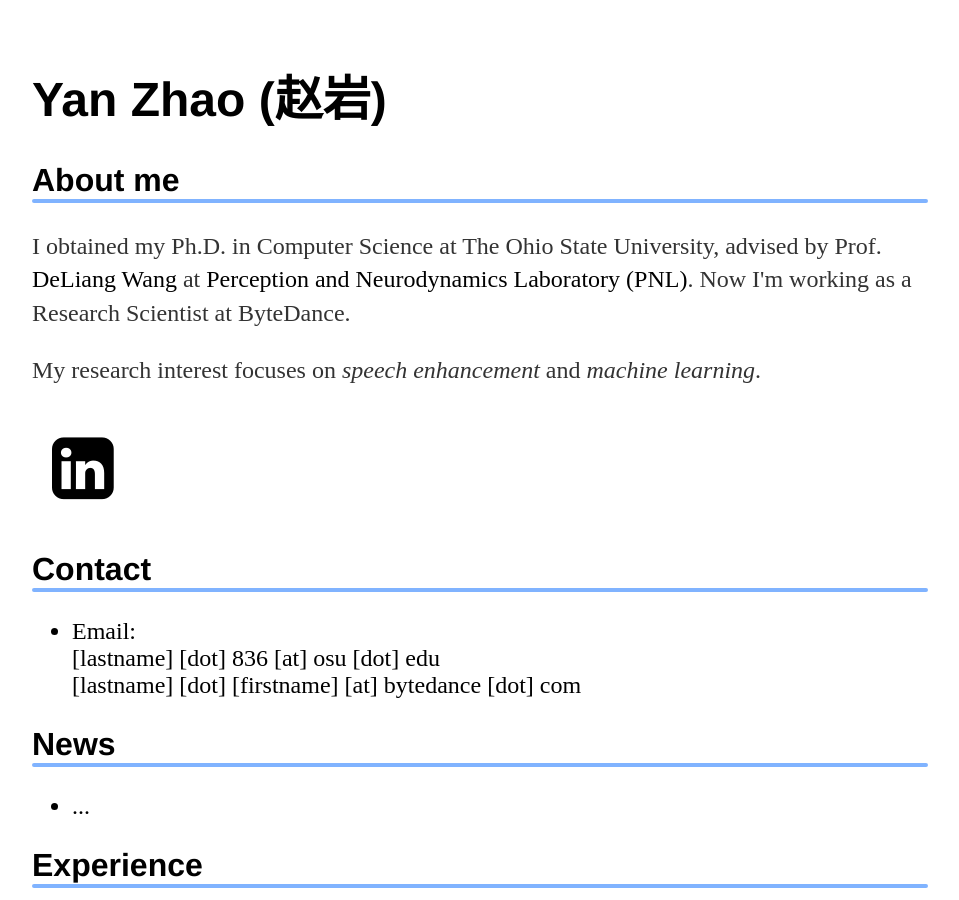
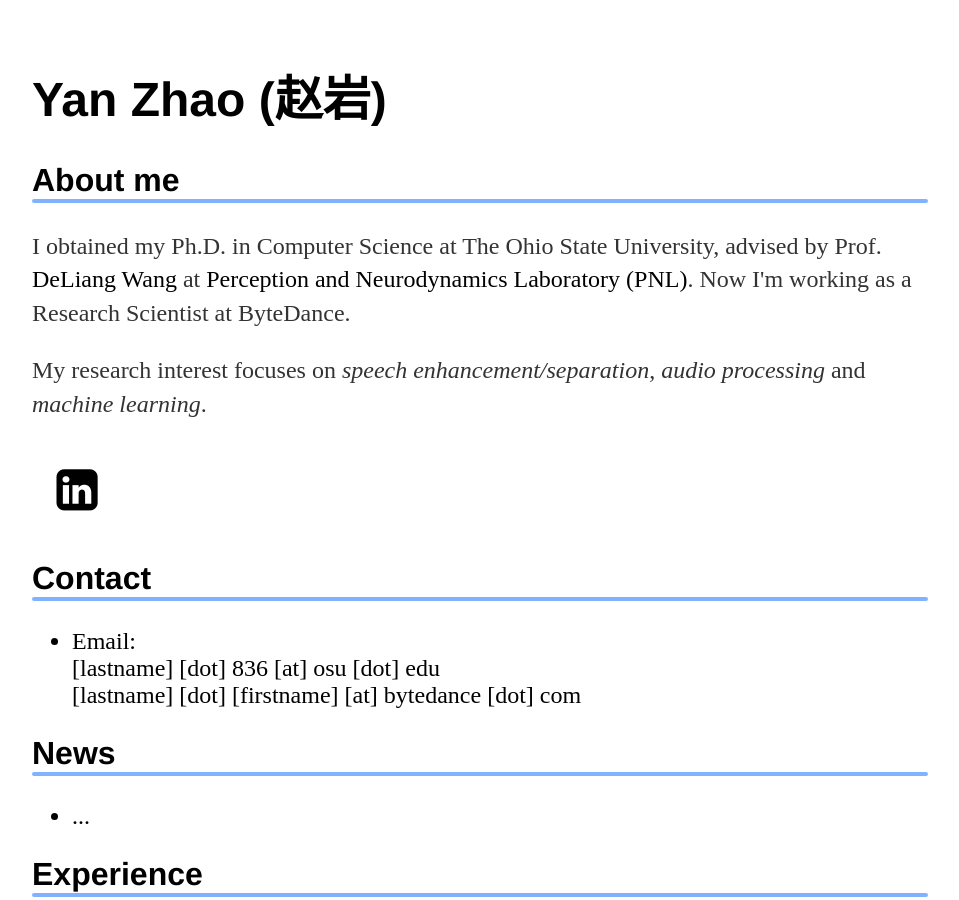
Before and after one commit to cliffzhao/cliffzhao.github.io, a Jekyll site: the page built from index.html, in a window 1280 px wide and 900 px high. Shown: the whole window, without its empty margins (160-1119 px from the left). Built offline with Jekyll 4.4.1, drawn with Linux system fonts in a browser that asks for light colours; a style sheet for code colours, icons or effects is not loaded.

Commit message:
Update index.html

```diff
--- a/index.html
+++ b/index.html
@@ -15,12 +15,10 @@
 	</p>
 
     <p>
-		My research interest focuses on <I>speech enhancement</I> and <I>machine learning</I>.
+		My research interest focuses on <I>speech enhancement/separation</I>, <I>audio processing</I> and <I>machine learning</I>.
 	</p>
 
-	<p>
-	<a href="https://www.linkedin.com/in/yan-zhao-8785a356/" target="_blank"><i class="fa fa-linkedin-square fa-3x" aria-hidden="true"></i></a> <a href="https://scholar.google.com/citations?user=cHzLMDEAAAAJ&hl=zh-CN" target="_blank"><i class="ai ai-google-scholar-square ai-3x"></i></a>
-	</p>
+	<a href="https://www.linkedin.com/in/yan-zhao-8785a356/" target="_blank"><i class="fa fa-linkedin-square fa-3x" aria-hidden="true"></i></a> <a href="https://scholar.google.com/citations?user=cHzLMDEAAAAJ&hl=zh-CN" target="_blank"><i class="ai ai-google-scholar-square ai-3x" aria-hidden="true"></i></a>
 
     <h2>Contact</h2>
     <ul>
```
